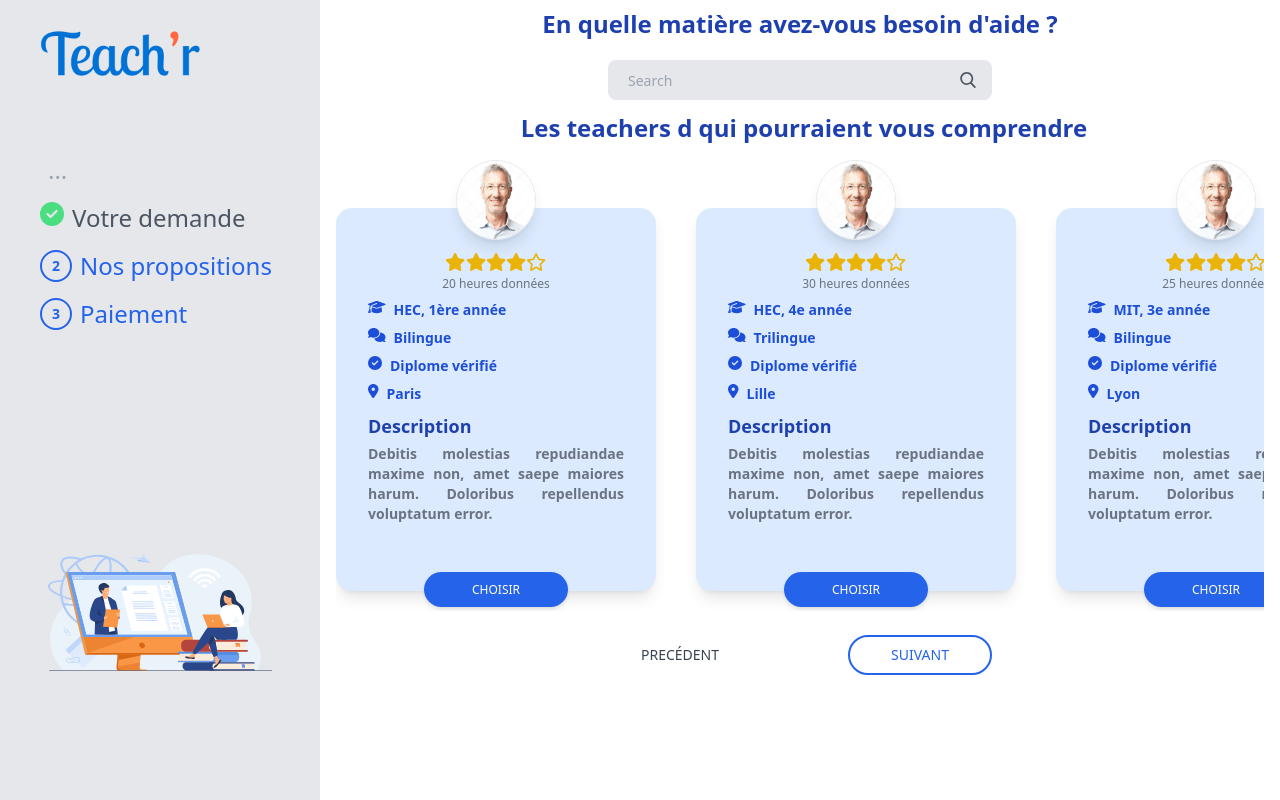
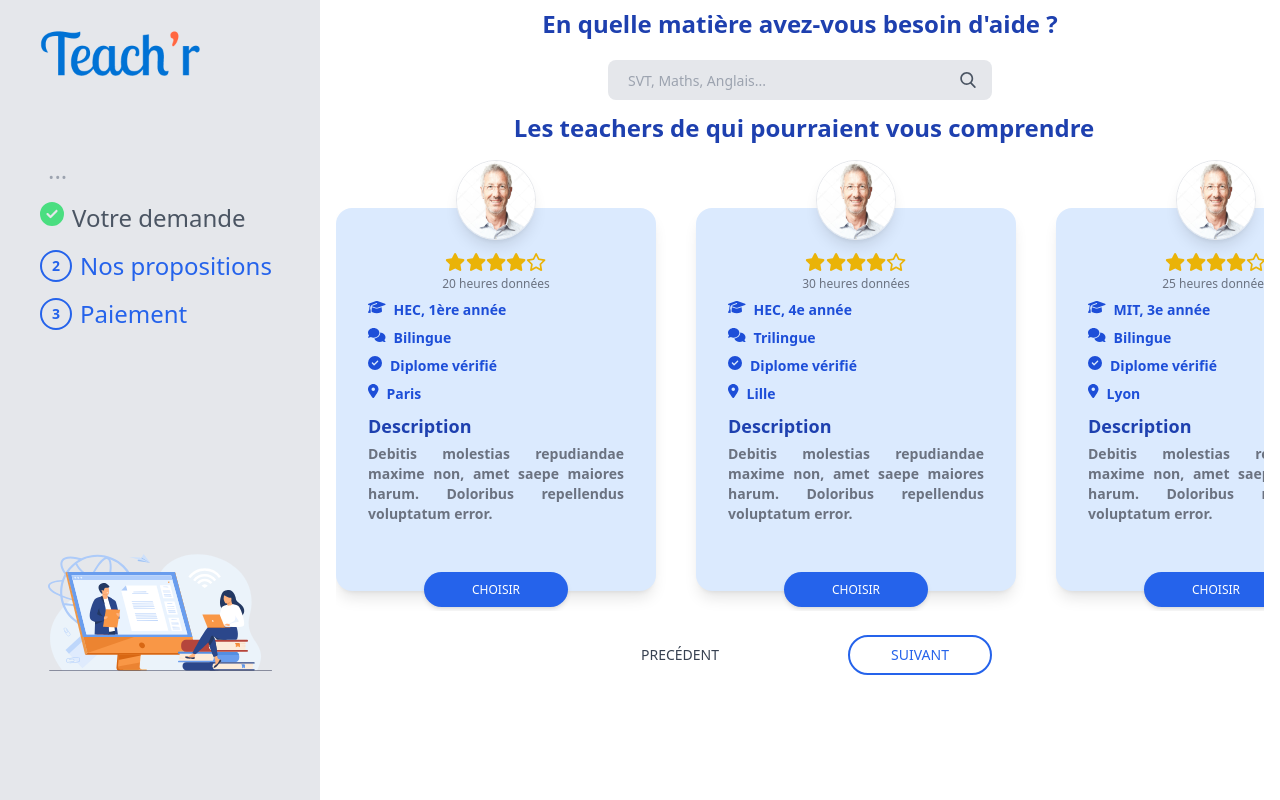
Before and after one commit to Salihou-Abdoulaye/teacher_test, a React (Create React App) app: page / in a window 1280 px wide. Built offline with nearby package versions, Linux system fonts and the light colour scheme.

Commit message:
mise à jour de la barre de recherche

```diff
--- a/src/components/Layout.js
+++ b/src/components/Layout.js
@@ -64,7 +64,7 @@ const Layout = () => {
                 class=" bg-gray-200 md:h-10 h-10 md:px-5 px-3 md:pr-16 pr-8 rounded-lg text-sm focus:outline-none w-full md:w-full"
                 type="search"
                 name="search"
-                placeholder="Search"
+                placeholder="SVT, Maths, Anglais..."
                 onChange={(e) => setMatiere(e.target.value)}
               />
 
@@ -87,7 +87,7 @@ const Layout = () => {
 
           <div className="md:text-2xl text-lg text-blue-800 font-semibold">
             <p className="ml-2">
-              Les teachers d {matiere} qui pourraient vous comprendre
+              Les teachers de {matiere} qui pourraient vous comprendre
             </p>
           </div>
         </div>
```
